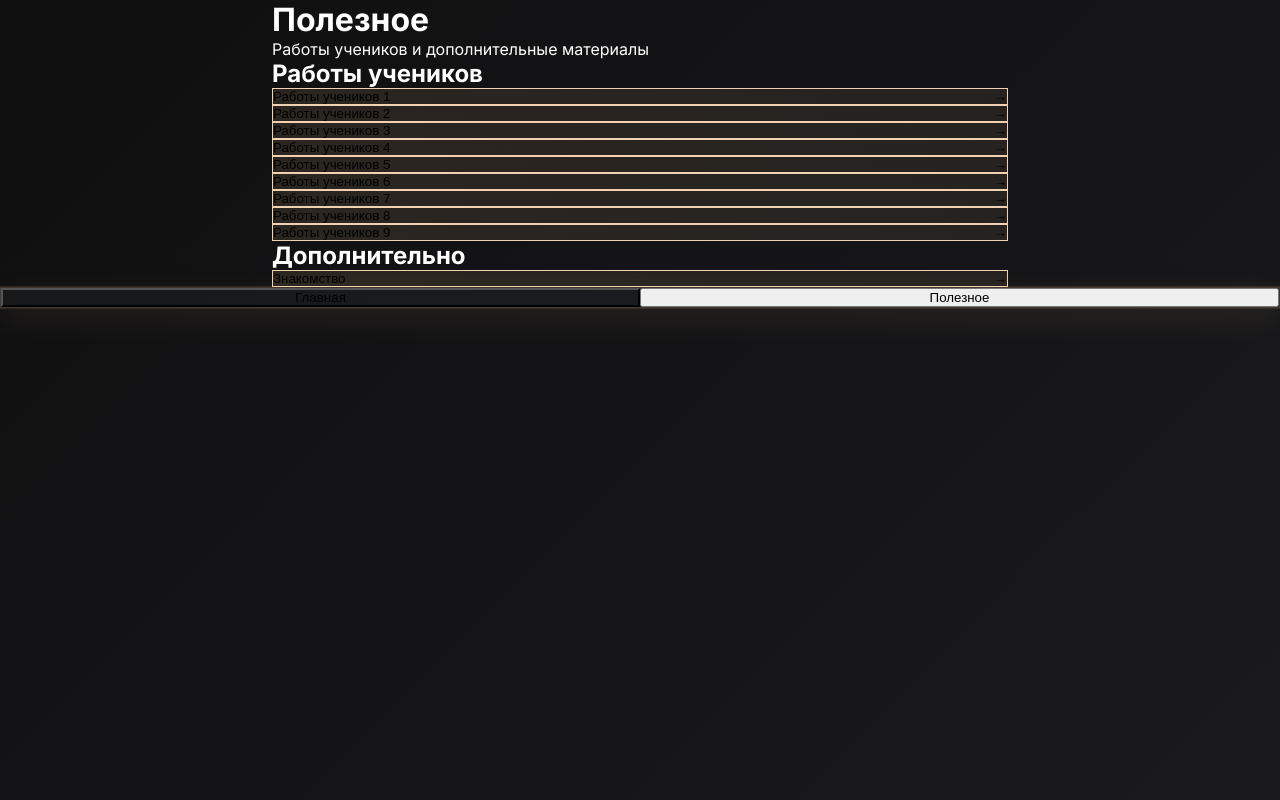
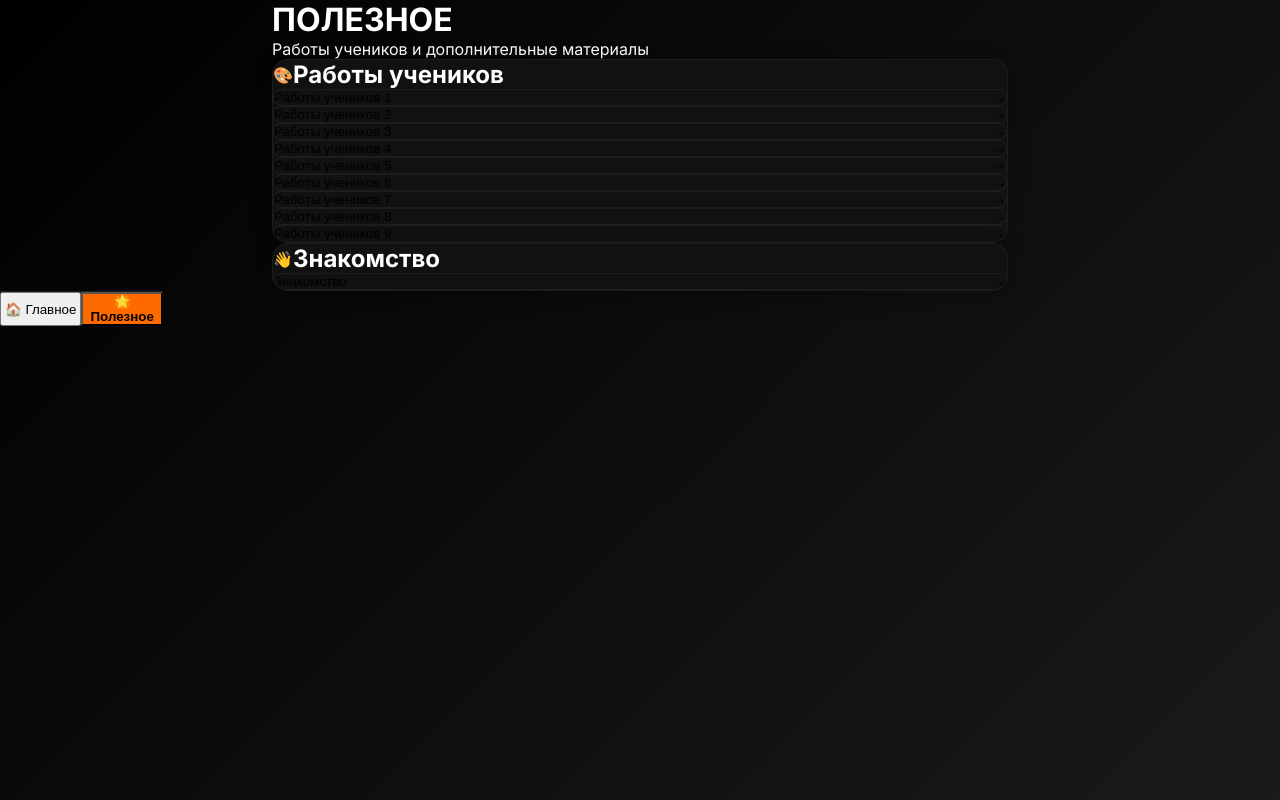
Before and after one commit to preff23/braidmaniaminiapp, a Next.js app: page /useful in a window 1280 px wide. Built offline with nearby package versions, Linux system fonts and the light colour scheme.

Commit message:
Redesign app in ХЛБ style with dark theme and orange accents

```diff
--- a/src/app/globals.css
+++ b/src/app/globals.css
@@ -3,26 +3,27 @@
 @tailwind utilities;
 
 :root {
-  /* Colors */
-  --bg: #0F0F10;
-  --card: #17181A;
-  --card-hover: #1D1F22;
+  /* Colors - ХЛБ стиль */
+  --bg: #000000;
+  --bg-gradient: linear-gradient(135deg, #000000 0%, #1a1a1a 100%);
+  --card: #111111;
+  --card-hover: #1a1a1a;
   --text-primary: #FFFFFF;
-  --text-secondary: #C9CBD1;
+  --text-secondary: #CCCCCC;
 
-  /* Accents */
-  --accent: #E7B980;
-  --accent-2: #D7A067;
-  --accent-3: #F0D2B2;
+  /* Accents - оранжевые */
+  --accent: #FF6A00;
+  --accent-hover: #FF8533;
+  --accent-light: rgba(255, 106, 0, 0.1);
 
   /* Radius */
-  --r-lg: 20px;
-  --r-md: 14px;
-  --r-sm: 10px;
+  --r-lg: 16px;
+  --r-md: 12px;
+  --r-sm: 8px;
 
-  /* Glow */
-  --glow: 0 0 0 1px rgba(231,185,128,0.12), 0 10px 30px rgba(231,185,128,0.10);
-  --glow-hover: 0 0 0 1px rgba(231,185,128,0.20), 0 15px 40px rgba(231,185,128,0.15);
+  /* Shadows */
+  --shadow-card: 0 4px 20px rgba(0, 0, 0, 0.3);
+  --shadow-hover: 0 8px 30px rgba(255, 106, 0, 0.15);
 }
 
 * {
@@ -35,7 +36,7 @@ html,
 body {
   max-width: 100vw;
   overflow-x: hidden;
-  background-color: var(--bg);
+  background: var(--bg-gradient);
   color: var(--text-primary);
   font-family: -apple-system, BlinkMacSystemFont, 'Inter', 'Segoe UI', 'Roboto', sans-serif;
   -webkit-font-smoothing: antialiased;
@@ -44,7 +45,6 @@ body {
 
 body {
   min-height: 100vh;
-  background: linear-gradient(135deg, var(--bg) 0%, #1a1a1d 100%);
 }
 
 a {
@@ -78,74 +78,80 @@ a {
 }
 
 ::-webkit-scrollbar-thumb {
-  background: var(--accent-3);
+  background: var(--accent);
   border-radius: 3px;
 }
 
 ::-webkit-scrollbar-thumb:hover {
-  background: var(--accent-2);
+  background: var(--accent-hover);
 }
 
-/* Premium card effects */
-.premium-card {
-  background: linear-gradient(135deg, var(--card) 0%, var(--card-hover) 100%);
-  border: 1px solid rgba(231,185,128,0.18);
-  box-shadow: var(--glow);
+/* ХЛБ стиль карточек */
+.hlb-card {
+  background: var(--card);
+  border: 1px solid rgba(255, 255, 255, 0.05);
+  border-radius: var(--r-lg);
+  box-shadow: var(--shadow-card);
   transition: all 0.3s cubic-bezier(0.4, 0, 0.2, 1);
   position: relative;
   overflow: hidden;
 }
 
-.premium-card::before {
-  content: '';
-  position: absolute;
-  top: 0;
-  left: 0;
-  right: 0;
-  height: 1px;
-  background: linear-gradient(90deg, transparent, rgba(231,185,128,0.3), transparent);
-  opacity: 0;
-  transition: opacity 0.3s ease;
+.hlb-card:hover {
+  border-color: var(--accent);
+  box-shadow: var(--shadow-hover);
+  transform: translateY(-2px);
 }
 
-.premium-card:hover {
-  transform: translateY(-2px);
-  box-shadow: var(--glow-hover);
-  border-color: rgba(231,185,128,0.25);
-}
-
-.premium-card:hover::before {
-  opacity: 1;
-}
-
-/* Premium pill effects */
-.premium-pill {
-  background: linear-gradient(135deg, rgba(231,185,128,0.12) 0%, rgba(231,185,128,0.08) 100%);
-  border: 1px solid var(--accent-3);
+/* ХЛБ стиль кнопок */
+.hlb-button {
+  background: var(--card);
+  border: 1px solid rgba(255, 255, 255, 0.05);
+  border-radius: var(--r-md);
   transition: all 0.3s cubic-bezier(0.4, 0, 0.2, 1);
   position: relative;
   overflow: hidden;
 }
 
-.premium-pill::before {
-  content: '';
-  position: absolute;
-  top: 0;
-  left: -100%;
-  width: 100%;
-  height: 100%;
-  background: linear-gradient(90deg, transparent, rgba(231,185,128,0.1), transparent);
-  transition: left 0.5s ease;
+.hlb-button:hover {
+  border-color: var(--accent);
+  background: var(--accent-light);
+  transform: translateX(4px);
 }
 
-.premium-pill:hover {
-  background: linear-gradient(135deg, rgba(231,185,128,0.20) 0%, rgba(231,185,128,0.15) 100%);
-  border-color: var(--accent);
-  transform: translateX(2px);
+/* ХЛБ стиль поиска */
+.hlb-search {
+  background: var(--card);
+  border: 1px solid rgba(255, 255, 255, 0.05);
+  border-radius: var(--r-lg);
+  transition: all 0.3s cubic-bezier(0.4, 0, 0.2, 1);
 }
 
-.premium-pill:hover::before {
-  left: 100%;
+.hlb-search:focus-within {
+  border-color: var(--accent);
+  box-shadow: 0 0 0 3px rgba(255, 106, 0, 0.1);
+}
+
+/* ХЛБ стиль навигации */
+.hlb-nav {
+  background: var(--card);
+  border-top: 1px solid rgba(255, 255, 255, 0.05);
+  backdrop-filter: blur(10px);
+}
+
+.hlb-nav-button {
+  transition: all 0.3s cubic-bezier(0.4, 0, 0.2, 1);
+}
+
+.hlb-nav-button.active {
+  background: var(--accent);
+  color: var(--bg);
+  font-weight: bold;
+}
+
+.hlb-nav-button:not(.active):hover {
+  background: var(--accent-light);
+  color: var(--accent);
 }
 
 /* Smooth animations */
--- a/src/app/page.tsx
+++ b/src/app/page.tsx
@@ -7,6 +7,16 @@ import SearchInput from '@/components/SearchInput';
 import SectionCard from '@/components/SectionCard';
 import Skeleton from '@/components/Skeleton';
 import { MAIN_SECTIONS } from '@/data/content';
+
+// Иконки для категорий
+const CATEGORY_ICONS = {
+  'С ЧЕГО НАЧАТЬ НОВИЧКУ': '🏁',
+  'ПОЛЕЗНЫЕ ЛАЙФХАКИ В ПЛЕТЕНИИ': '💡',
+  'ПРАКТИКА': '🖐️',
+  'МК И СКИДКИ УЧАСТНИКАМ ГРУППЫ': '🎓',
+  'ТУТОРИАЛЫ НА СЕБЕ': '📹',
+  'СЕКРЕТНЫЕ МАТЕРИАЛЫ': '🔒',
+};
 
 function HomePageContent() {
   const [filteredSections, setFilteredSections] = useState(MAIN_SECTIONS);
@@ -40,18 +50,19 @@ function HomePageContent() {
   return (
     <div className="container mx-auto px-4 py-6">
       <PageHeader
-        title="Главная"
+        title="ХЛБ/МЕНЮ"
         subtitle="Полезные материалы по плетению косичек и брейдингу"
       />
 
       <SearchInput onSearch={handleSearch} />
 
-      <div className="space-y-6">
+      <div className="space-y-4">
         {filteredSections.map((section, index) => (
           <SectionCard
             key={index}
             title={section.title}
             items={section.items}
+            icon={CATEGORY_ICONS[section.title as keyof typeof CATEGORY_ICONS] || '📁'}
           />
         ))}
       </div>
@@ -71,12 +82,12 @@ export default function HomePage() {
   return (
     <Suspense fallback={
       <div className="container mx-auto px-4 py-6">
-        <PageHeader title="Главная" subtitle="Загрузка материалов..." />
-        <div className="space-y-6">
+        <PageHeader title="ХЛБ/МЕНЮ" subtitle="Загрузка материалов..." />
+        <div className="space-y-4">
           {[1, 2, 3].map((i) => (
             <div key={i} className="space-y-4">
               <Skeleton className="h-6 w-48" />
-              <div className="grid grid-cols-1 sm:grid-cols-2 lg:grid-cols-3 gap-3">
+              <div className="space-y-2">
                 {[1, 2, 3].map((j) => (
                   <Skeleton key={j} className="h-12" />
                 ))}
--- a/src/app/useful/page.tsx
+++ b/src/app/useful/page.tsx
@@ -30,17 +30,22 @@ function UsefulPageContent() {
   return (
     <div className="container mx-auto px-4 py-6">
       <PageHeader
-        title="Полезное"
+        title="ПОЛЕЗНОЕ"
         subtitle="Работы учеников и дополнительные материалы"
       />
 
-      <div className="space-y-6">
+      <div className="space-y-4">
         {/* Работы учеников */}
-        <div>
-          <h2 className="text-text-primary text-lg font-bold mb-4">
-            Работы учеников
-          </h2>
-          <div className="grid grid-cols-1 sm:grid-cols-2 gap-3">
+        <div className="hlb-card p-4 fade-in-up">
+          <div className="flex items-center mb-4">
+            <div className="text-2xl mr-3 text-accent">
+              🎨
+            </div>
+            <h2 className="text-text-primary text-lg font-bold tracking-wide">
+              Работы учеников
+            </h2>
+          </div>
+          <div className="space-y-2">
             {studentWorks.map((item, index) => (
               <LinkPill
                 key={index}
@@ -53,11 +58,16 @@ function UsefulPageContent() {
 
         {/* Другие материалы */}
         {otherItems.length > 0 && (
-          <div>
-            <h2 className="text-text-primary text-lg font-bold mb-4">
-              Дополнительно
-            </h2>
-            <div className="grid grid-cols-1 sm:grid-cols-2 gap-3">
+          <div className="hlb-card p-4 fade-in-up">
+            <div className="flex items-center mb-4">
+              <div className="text-2xl mr-3 text-accent">
+                👋
+              </div>
+              <h2 className="text-text-primary text-lg font-bold tracking-wide">
+                Знакомство
+              </h2>
+            </div>
+            <div className="space-y-2">
               {otherItems.map((item, index) => (
                 <LinkPill
                   key={index}
@@ -77,7 +87,7 @@ export default function UsefulPage() {
   return (
     <Suspense fallback={
       <div className="container mx-auto px-4 py-6">
-        <PageHeader title="Полезное" subtitle="Загрузка..." />
+        <PageHeader title="ПОЛЕЗНОЕ" subtitle="Загрузка..." />
         <div className="space-y-4">
           {[1, 2, 3, 4, 5].map((i) => (
             <Skeleton key={i} className="h-12" />
--- a/src/components/LinkPill.tsx
+++ b/src/components/LinkPill.tsx
@@ -16,12 +16,12 @@ export default function LinkPill({ label, url }: LinkPillProps) {
   return (
     <button
       onClick={handleClick}
-      className="premium-pill group flex items-center justify-between w-full px-4 py-3 rounded-lg focus:outline-none focus:ring-2 focus:ring-accent/50"
+      className="hlb-button group flex items-center justify-between w-full px-4 py-3 focus:outline-none focus:ring-2 focus:ring-accent/50"
     >
-      <span className="text-text-primary text-sm font-medium truncate">
+      <span className="text-text-primary text-sm font-medium leading-relaxed">
         {label}
       </span>
-      <span className="text-accent text-lg font-bold ml-2 group-hover:translate-x-1 transition-transform duration-300">
+      <span className="text-accent text-lg font-bold ml-3 group-hover:translate-x-1 transition-transform duration-300">
         →
       </span>
     </button>
--- a/src/components/SearchInput.tsx
+++ b/src/components/SearchInput.tsx
@@ -19,10 +19,10 @@ export default function SearchInput({ onSearch }: SearchInputProps) {
     <div className="relative mb-6 fade-in-up">
       <input
         type="text"
-        placeholder="Поиск по материалам..."
+        placeholder="Поиск по материалам…"
         value={query}
         onChange={handleChange}
-        className="w-full px-4 py-3 premium-card rounded-lg text-text-primary placeholder-text-secondary focus:outline-none focus:ring-2 focus:ring-accent/50 transition-all duration-300"
+        className="hlb-search w-full px-4 py-3 text-text-primary placeholder-text-secondary focus:outline-none transition-all duration-300"
       />
       <div className="absolute right-3 top-1/2 transform -translate-y-1/2 text-text-secondary">
         🔍
--- a/src/components/Tabs.tsx
+++ b/src/components/Tabs.tsx
@@ -14,27 +14,23 @@ export default function Tabs() {
   };
 
   return (
-    <div className="fixed bottom-0 left-0 right-0 premium-card border-t border-accent/18 px-4 py-3 z-50 backdrop-blur-sm">
+    <div className="fixed bottom-0 left-0 right-0 hlb-nav px-4 py-3 z-50">
       <div className="flex gap-2 max-w-md mx-auto">
         <button
           onClick={() => handleTabClick('/')}
-          className={`flex-1 py-3 px-4 rounded-lg font-medium transition-all duration-300 ${
-            isMain
-              ? 'bg-accent text-bg font-bold shadow-lg'
-              : 'bg-transparent text-text-secondary hover:text-text-primary hover:bg-card-hover'
+          className={`hlb-nav-button flex-1 py-3 px-4 rounded-lg font-medium ${
+            isMain ? 'active' : ''
           }`}
         >
-          Главная
+          🏠 Главное
         </button>
         <button
           onClick={() => handleTabClick('/useful')}
-          className={`flex-1 py-3 px-4 rounded-lg font-medium transition-all duration-300 ${
-            isUseful
-              ? 'bg-accent text-bg font-bold shadow-lg'
-              : 'bg-transparent text-text-secondary hover:text-text-primary hover:bg-card-hover'
+          className={`hlb-nav-button flex-1 py-3 px-4 rounded-lg font-medium ${
+            isUseful ? 'active' : ''
           }`}
         >
-          Полезное
+          🌟 Полезное
         </button>
       </div>
     </div>
--- a/tailwind.config.ts
+++ b/tailwind.config.ts
@@ -15,8 +15,8 @@ const config: Config = {
         'text-primary': 'var(--text-primary)',
         'text-secondary': 'var(--text-secondary)',
         accent: 'var(--accent)',
-        'accent-2': 'var(--accent-2)',
-        'accent-3': 'var(--accent-3)',
+        'accent-hover': 'var(--accent-hover)',
+        'accent-light': 'var(--accent-light)',
       },
       borderRadius: {
         'lg': 'var(--r-lg)',
@@ -24,7 +24,8 @@ const config: Config = {
         'sm': 'var(--r-sm)',
       },
       boxShadow: {
-        'glow': 'var(--glow)',
+        'card': 'var(--shadow-card)',
+        'hover': 'var(--shadow-hover)',
       },
       backgroundImage: {
         'gradient-radial': 'radial-gradient(var(--tw-gradient-stops))',
```
Also changed, not shown: src/components/SectionCard.tsx (+10 -9 lines).
